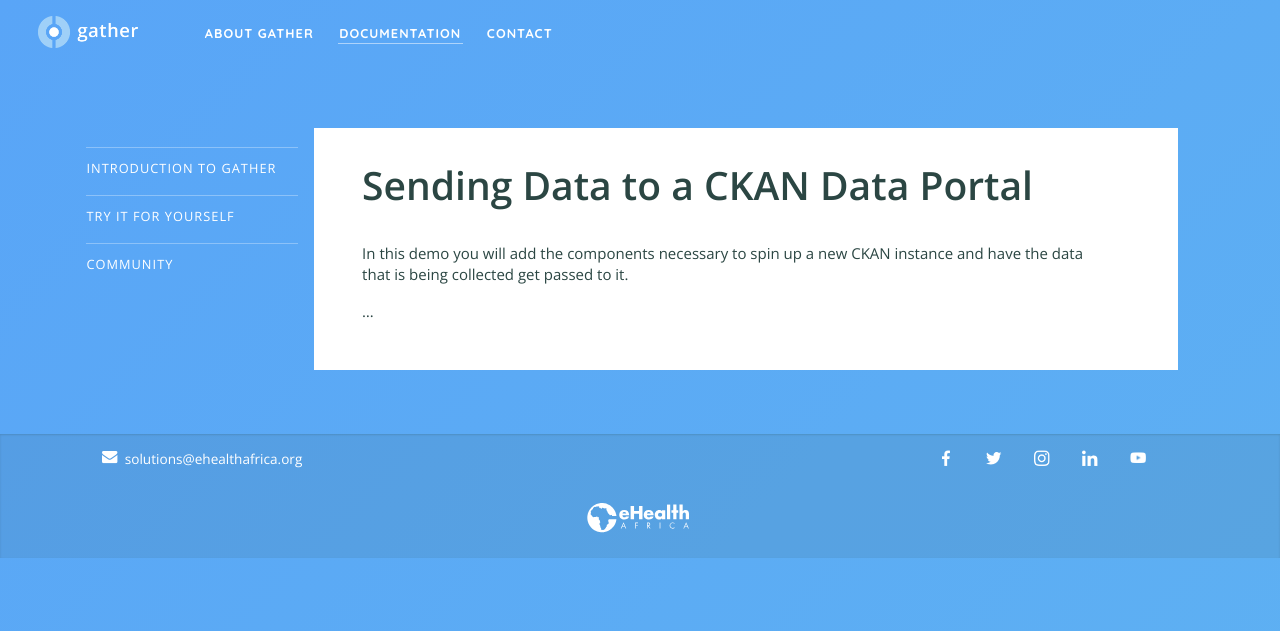
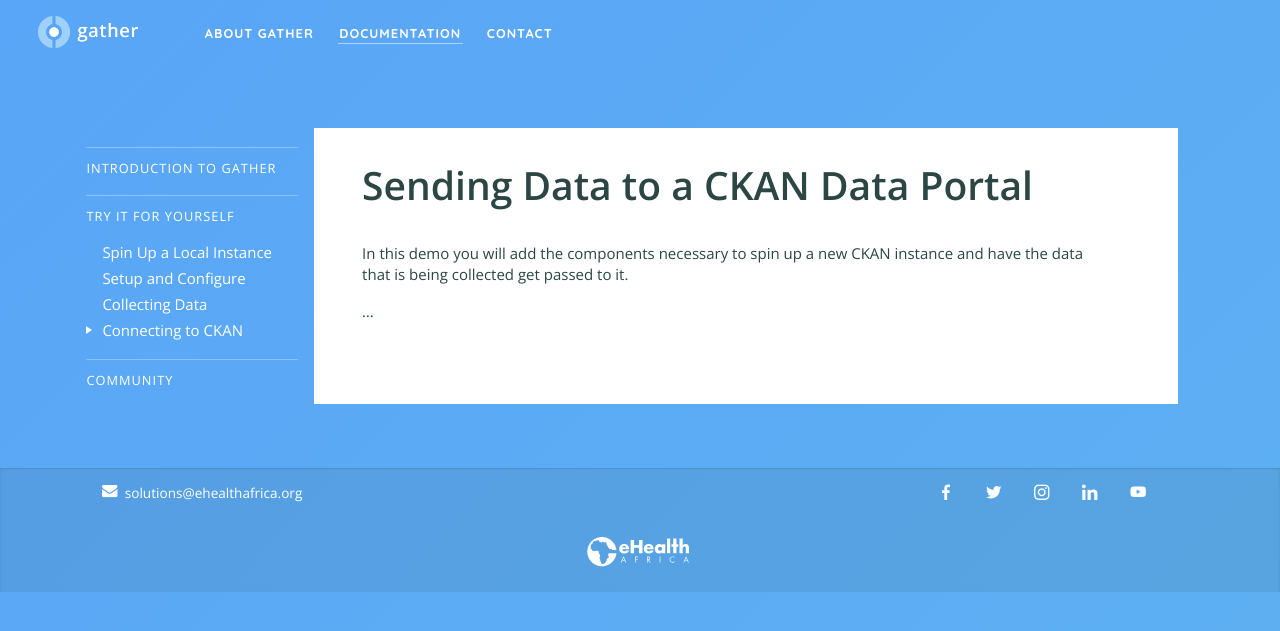
Before and after one commit to nixilla/gather, a Jekyll site: the page built from documentation/try/ckan.md, in a window 1280 px wide. Shown: the top 631 px of the page. Built offline with Jekyll 4.4.1, drawn with Linux system fonts in a browser that asks for light colours.

Commit message:
fix: update runthrough nav links

```diff
--- a/_data/list.yml
+++ b/_data/list.yml
@@ -12,10 +12,10 @@
       - page: Spin Up a Local Instance
         url: /documentation/try/index.html
       - page: Setup and Configure
-        url: /documentation/try/demo_install.html
+        url: /documentation/try/setup.html
       - page: Collecting Data
-        url: /documentation/try/demo_helloworld.html
+        url: /documentation/try/collect-data.html
       - page: Connecting to CKAN
-        url: /documentation/try/demo_ckan.html
+        url: /documentation/try/ckan.html
   - title: Community
     url: /community.html
```
